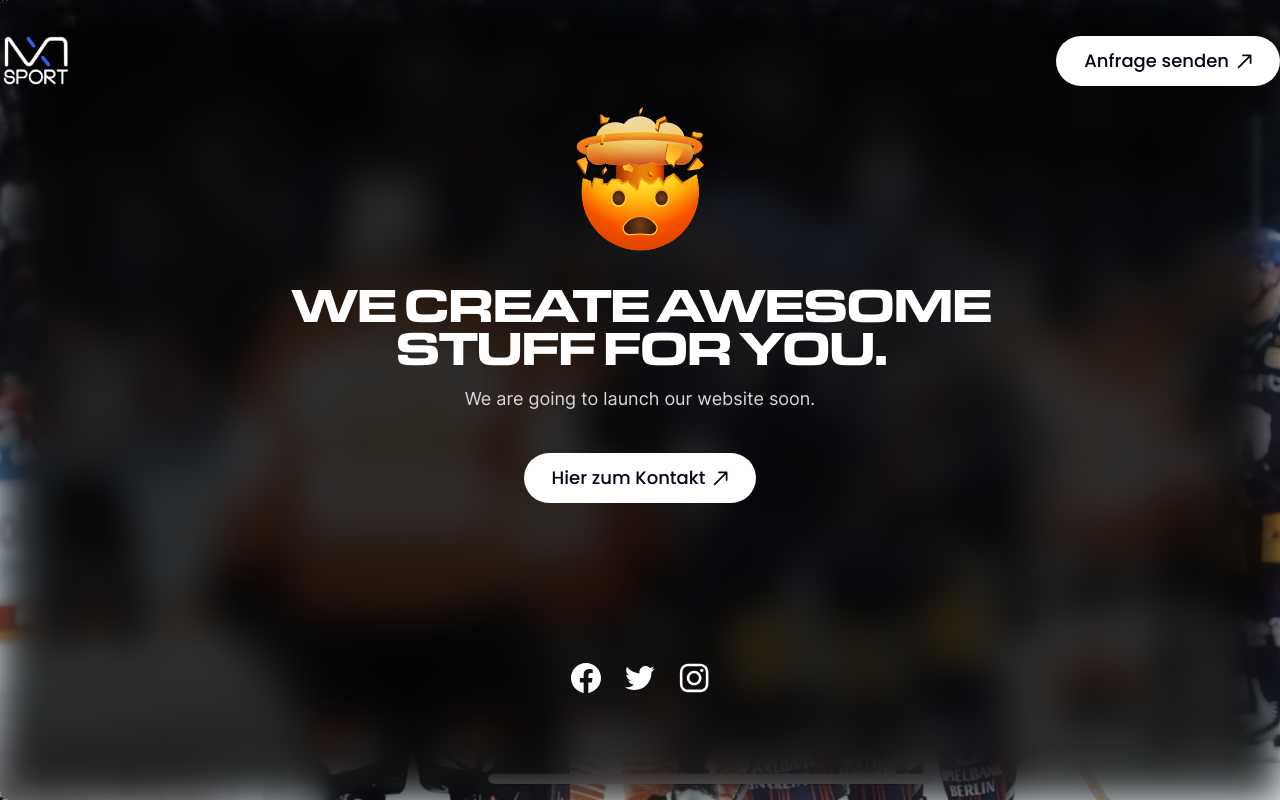
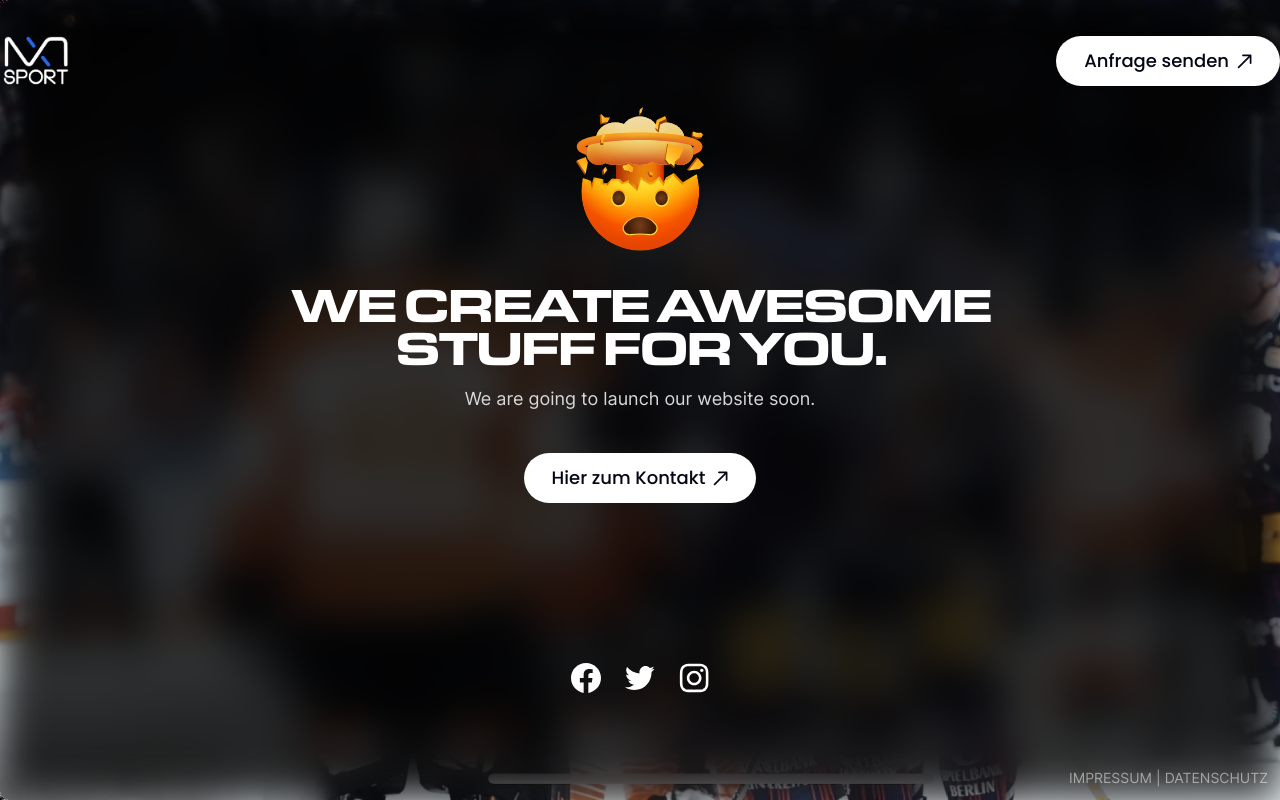
Before and after one commit to nxtyou/nxtsport, a Next.js app: page / in a window 1280 px wide. Built offline with nearby package versions, Linux system fonts and the light colour scheme.

Commit message:
Footer added

```diff
--- /dev/null
+++ b/components/shared/Footer.jsx
@@ -0,0 +1,14 @@
+import Link from 'next/link';
+
+function Footer() {
+  return (
+    <footer className="absolute bottom-0 left-0 right-0 text-sm">
+      <div className="flex justify-end gap-1 pr-3 pb-3 opacity-50">
+        <Link href="/">IMPRESSUM</Link>
+        <span className="cursor-default">|</span>
+        <Link href="/">DATENSCHUTZ</Link>
+      </div>
+    </footer>
+  );
+}
+export default Footer;
--- a/pages/index.jsx
+++ b/pages/index.jsx
@@ -1,3 +1,4 @@
+import Footer from 'components/shared/Footer';
 import NavBar from 'components/shared/NavBar';
 import Hero from 'components/templates/ComingSoon/Hero';
 
@@ -8,6 +9,7 @@ export default function Home() {
       <main className="">
         <Hero />
       </main>
+      <Footer />
     </>
   );
 }
```
